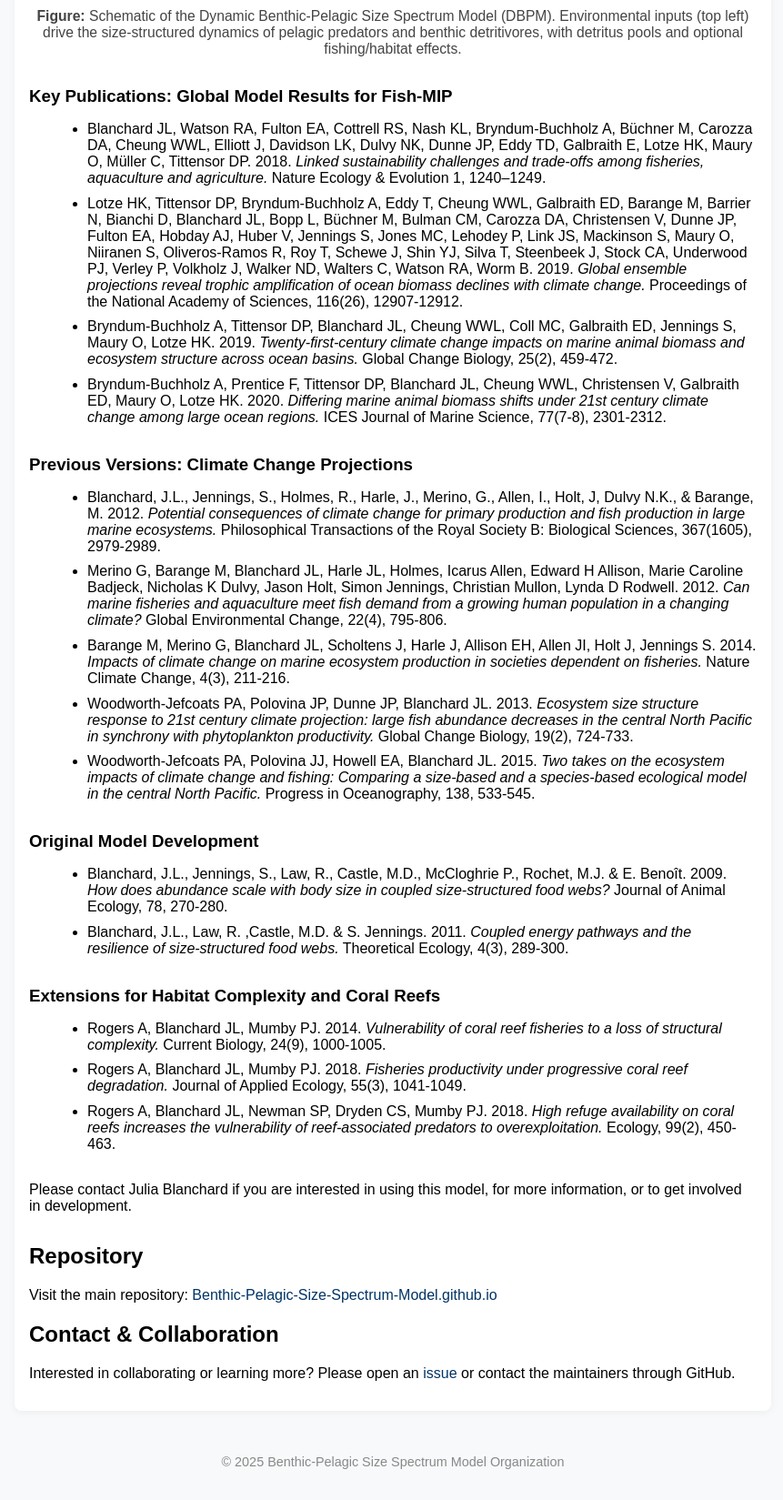
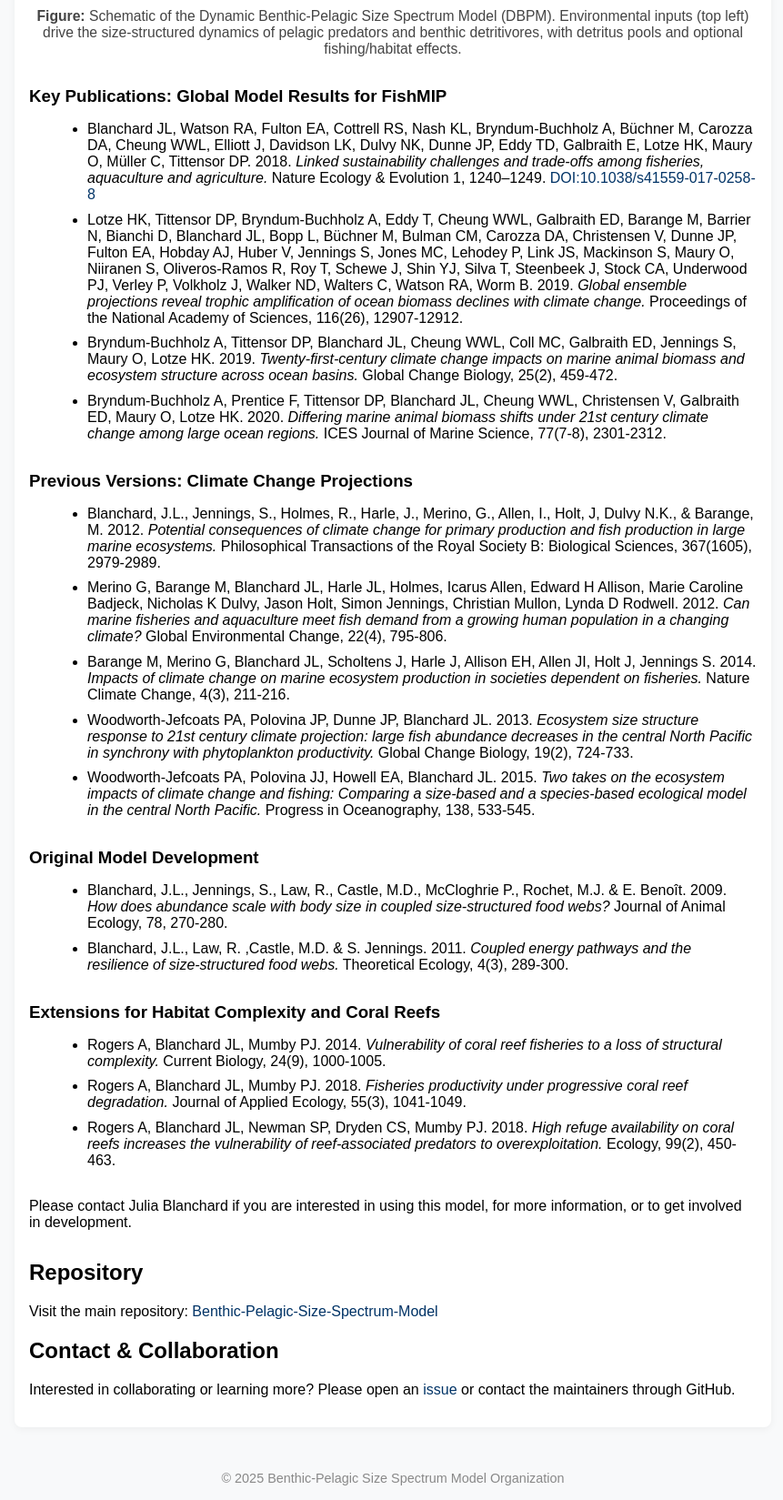
Before and after one commit to Benthic-Pelagic-Size-Spectrum-Model/Benthic-Pelagic-Size-Spectrum-Model.github.io, a plain HTML site: page index.html in a window 1280 px wide. Shown: the part 668-2317 px from the top of the page at 91% size, without its empty margins (208-1069 px from the left). Drawn offline with Linux system fonts and the light colour scheme.

Commit message:
Update index.html
testing inclusion of doi

```diff
--- a/index.html
+++ b/index.html
@@ -46,9 +46,9 @@
 
       </p>
       <div class="pub-section">
-        <h3>Key Publications: Global Model Results for Fish-MIP</h3>
+        <h3>Key Publications: Global Model Results for FishMIP</h3>
         <ul class="publications">
-          <li>Blanchard JL, Watson RA, Fulton EA, Cottrell RS, Nash KL, Bryndum-Buchholz A, Büchner M, Carozza DA, Cheung WWL, Elliott J, Davidson LK, Dulvy NK, Dunne JP, Eddy TD, Galbraith E, Lotze HK, Maury O, Müller C, Tittensor DP. 2018. <i>Linked sustainability challenges and trade-offs among fisheries, aquaculture and agriculture.</i> Nature Ecology & Evolution 1, 1240–1249.</li>
+          <li>Blanchard JL, Watson RA, Fulton EA, Cottrell RS, Nash KL, Bryndum-Buchholz A, Büchner M, Carozza DA, Cheung WWL, Elliott J, Davidson LK, Dulvy NK, Dunne JP, Eddy TD, Galbraith E, Lotze HK, Maury O, Müller C, Tittensor DP. 2018. <i>Linked sustainability challenges and trade-offs among fisheries, aquaculture and agriculture.</i> Nature Ecology & Evolution 1, 1240–1249. <a href="https://doi.org/10.1038/s41559-017-0258-8">DOI:10.1038/s41559-017-0258-8</a></li>
           <li>Lotze HK, Tittensor DP, Bryndum-Buchholz A, Eddy T, Cheung WWL, Galbraith ED, Barange M, Barrier N, Bianchi D, Blanchard JL, Bopp L, Büchner M, Bulman CM, Carozza DA, Christensen V, Dunne JP, Fulton EA, Hobday AJ, Huber V, Jennings S, Jones MC, Lehodey P, Link JS, Mackinson S, Maury O, Niiranen S, Oliveros-Ramos R, Roy T, Schewe J, Shin YJ, Silva T, Steenbeek J, Stock CA, Underwood PJ, Verley P, Volkholz J, Walker ND, Walters C, Watson RA, Worm B. 2019. <i>Global ensemble projections reveal trophic amplification of ocean biomass declines with climate change.</i> Proceedings of the National Academy of Sciences, 116(26), 12907-12912.</li>
           <li>Bryndum‐Buchholz A, Tittensor DP, Blanchard JL, Cheung WWL, Coll MC, Galbraith ED, Jennings S, Maury O, Lotze HK. 2019. <i>Twenty‐first‐century climate change impacts on marine animal biomass and ecosystem structure across ocean basins.</i> Global Change Biology, 25(2), 459-472.</li>
           <li>Bryndum-Buchholz A, Prentice F, Tittensor DP, Blanchard JL, Cheung WWL, Christensen V, Galbraith ED, Maury O, Lotze HK. 2020. <i>Differing marine animal biomass shifts under 21st century climate change among large ocean regions.</i> ICES Journal of Marine Science, 77(7-8), 2301-2312.</li>
@@ -87,8 +87,8 @@
       <h2>Repository</h2>
       <p>
         Visit the main repository:
-        <a href="https://github.com/Benthic-Pelagic-Size-Spectrum-Model/Benthic-Pelagic-Size-Spectrum-Model.github.io">
-          Benthic-Pelagic-Size-Spectrum-Model.github.io
+        <a href="https://github.com/Benthic-Pelagic-Size-Spectrum-Model">
+          Benthic-Pelagic-Size-Spectrum-Model
         </a>
       </p>
     </section>
```
